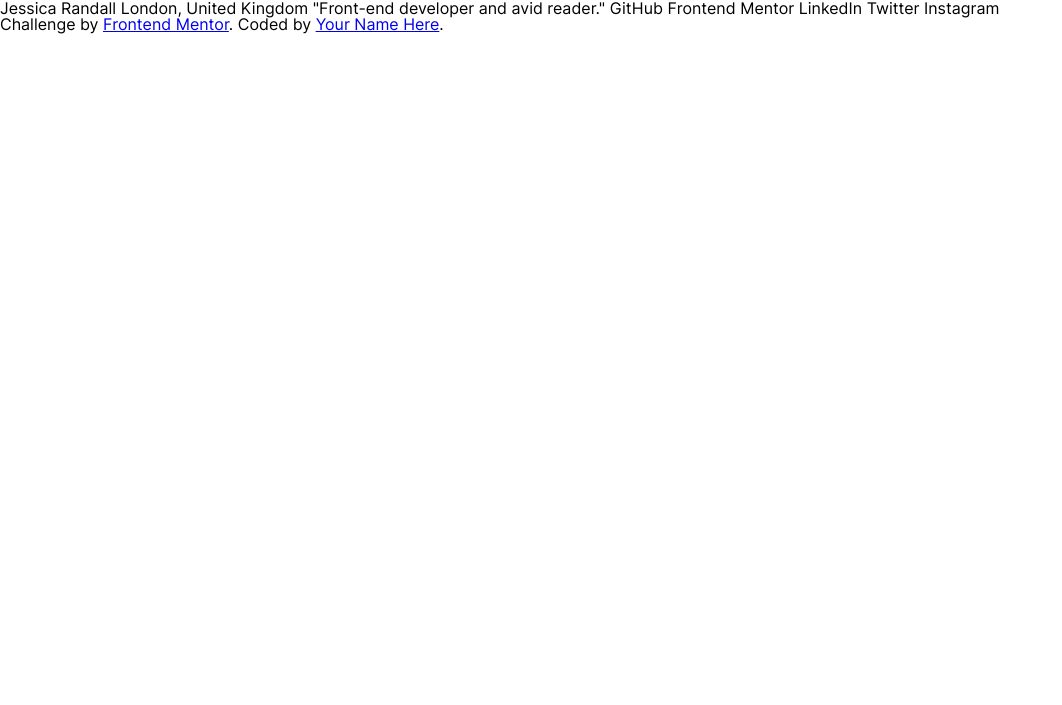
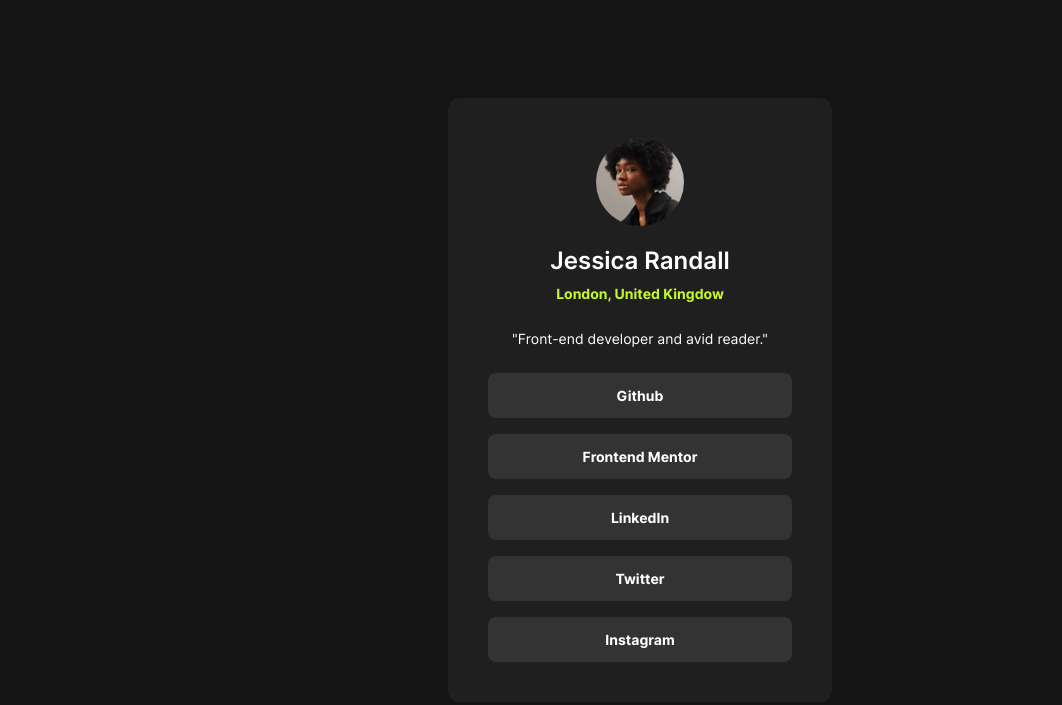
Before and after one commit to ElDonPapa/fm_social-links-profile, a website built with Vite: page index.html in a window 1280 px wide. Shown: the whole page, without its empty margins (0-1062 px from the left). Built offline with nearby package versions, Linux system fonts and the light colour scheme.

Commit message:
feat: create card and add basic styling to it

```diff
--- a/index.html
+++ b/index.html
@@ -2,27 +2,35 @@
 <html lang="en">
 <head>
   <meta charset="UTF-8">
-  <meta name="viewport" content="width=device-width, initial-scale=1.0"> <!-- displays site properly based on user's device -->
+  <meta name="viewport" content="width=device-width, initial-scale=1.0">
   <link rel="icon" type="image/png" sizes="32x32" href="/images/favicon-32x32.png">
   <link rel="stylesheet" href="style.css" />
   <title>Frontend Mentor | Social links profile</title>
-
 </head>
 <body>
-
-  Jessica Randall
-  London, United Kingdom
-  "Front-end developer and avid reader."
-
-  GitHub
-  Frontend Mentor
-  LinkedIn
-  Twitter
-  Instagram
-
-  <div class="attribution">
-    Challenge by <a href="https://www.frontendmentor.io?ref=challenge" target="_blank">Frontend Mentor</a>.
-    Coded by <a href="#">Your Name Here</a>.
-  </div>
+  <main>
+    <div class="card">
+      <img class="card__portrait" alt="Person's portrait" height="88" width="88"
+        src="/images/avatar-jessica.jpeg" />
+      <div class="card__infos">
+        <h1>Jessica Randall</h1>
+        <p>London, United Kingdow</p>
+      </div>
+      <p class="card__description">"Front-end developer and avid reader."</p>
+      <div class="card__links">
+        <ul>
+          <li><a href="#" class="card__link">Github</a></li>
+          <li><a href="#" class="card__link">Frontend Mentor</a></li>
+          <li><a href="#" class="card__link">LinkedIn</a></li>
+          <li><a href="#" class="card__link">Twitter</a></li>
+          <li><a href="#" class="card__link">Instagram</a></li>
+        </ul>
+      </div>
+    </div>
+  </main>
+  <!--<div class="attribution">-->
+  <!--  Challenge by <a href="https://www.frontendmentor.io?ref=challenge" target="_blank">Frontend Mentor</a>. -->
+  <!--  Coded by <a href="#">Your Name Here</a>.-->
+  <!--</div>-->
 </body>
 </html>
--- a/style.css
+++ b/style.css
@@ -28,11 +28,12 @@
 
     --ff-primary: "Inter";
 
+    --fs-500: 1.5rem;
     --fs-300: 0.875rem;
-    --fs-500: 1.5rem;
 
     --space-500: 2.5rem;
     --space-300: 1.5rem;
+    --space-200: 1rem;
     --space-150: 0.75rem;
     --space-100: 0.5rem;
     --space-50: 0.25rem;
@@ -90,5 +91,79 @@ table {
 /*CSS RESET*/
 
 body {
+    background-color: var(--grey-900);
     font-family: "Inter";
+    line-height: 150%;
+    font-size: var(--fs-300);
+    color: white;
+    padding: 0 var(--space-300);
 }
+
+main {
+    display: flex;
+    justify-content: center;
+    align-items: center;
+    height: 100vh;
+}
+
+.card {
+    box-sizing: border-box;
+    display: flex;
+    flex-direction: column;
+    align-items: center;
+    gap: var(--space-300);
+    border-radius: 0.75rem;
+    padding: var(--space-500);
+    background-color: var(--grey-800);
+    min-width: min-content;
+    width: 384px;
+}
+
+.card__portrait {
+    border-radius: 999rem;
+}
+
+.card__infos {
+    display: flex;
+    flex-direction: column;
+    align-items: center;
+    justify-content: center;
+    gap: var(--space-150);
+}
+
+.card__infos h1 {
+    font-size: var(--fs-500);
+    font-weight: 600;
+}
+
+.card__infos p {
+    color: var(--green);
+    font-weight: bold;
+}
+
+.card__links {
+    width: 100%;
+}
+
+.card__links ul {
+    display: flex;
+    flex-direction: column;
+    gap: var(--space-200);
+}
+
+.card__links a {
+    display: inline-block;
+    text-align: center;
+    padding: var(--space-150) 0;
+    border-radius: var(--space-100);
+    width: 100%;
+    background-color: var(--grey-700);
+    text-decoration: none;
+    font-weight: bold;
+    color: white;
+}
+
+.card__links a:hover {
+    color: var(--grey-700);
+    background-color: var(--green);
+}
```
